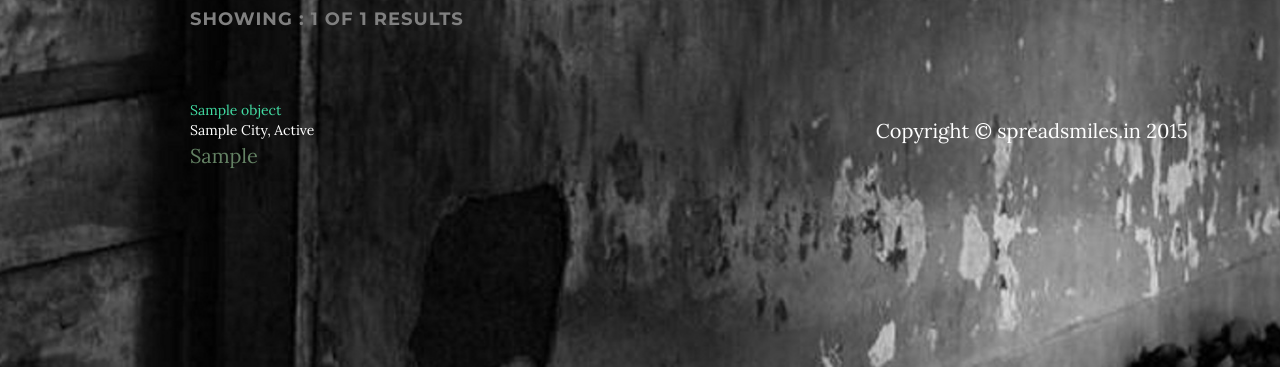
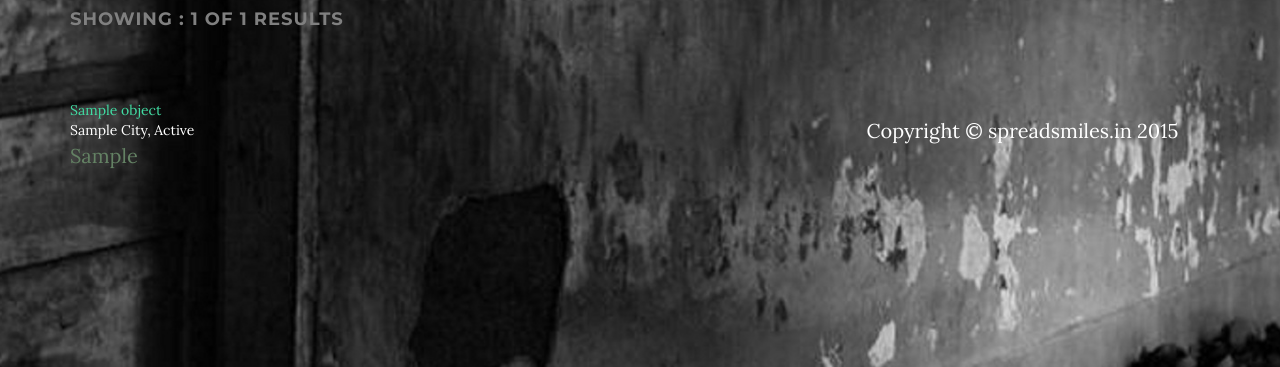
Before and after one commit to namansh/ngosearch, a Django app: template ngolist/templates/search/search.html in a window 1280 px wide. Shown: the part 90-457 px from the top of the page. Run offline with Django 3.2, Linux system fonts and the light colour scheme; the template is opened without the code that fills it: most values are stand-ins (such as "Sample title", 1, 10 or a date in 2020); some libraries are stand-ins or nearby versions.

Commit message:
More UI changes

```diff
--- a/ngolist/templates/search/search.html
+++ b/ngolist/templates/search/search.html
@@ -105,11 +105,12 @@
 
 	<!-- Intro Header -->
 	<header class="container content-section-search text-left" >
+	<div class="container">
 	{% if page.object_list %}
 
 				<div class="row">
 
-					<div class="col-md-8 job-left" style="padding-left:190px;">
+					<div class="col-md-8 job-left" >
 						<h4>
 							<font color="grey">Showing : {{ page.object_list|length }} of {{page.paginator.count}} results</font>
 						</h4>
@@ -141,7 +142,7 @@
 			</div> -->
 
 
-					<div class="col-md-8 job-left" style="padding-left:190px;">
+					<div class="col-md-8 job-left" >
 
 					{% for result in page.object_list %}
 
@@ -192,6 +193,7 @@
 			<p>Copyright &copy; spreadsmiles.in 2015</p>
 		</div>
 	</footer>
+	</div>
 	</header>
 
 	<!-- jQuery -->
```
